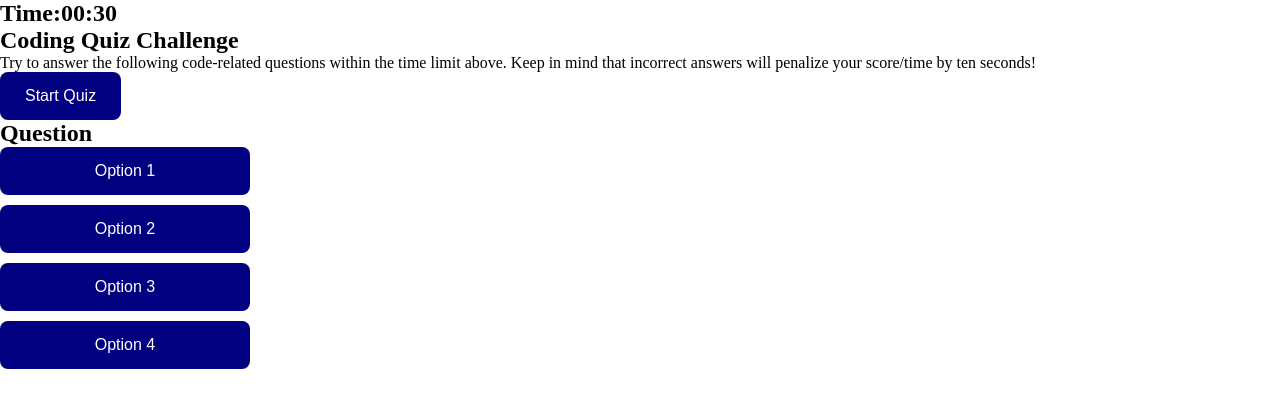
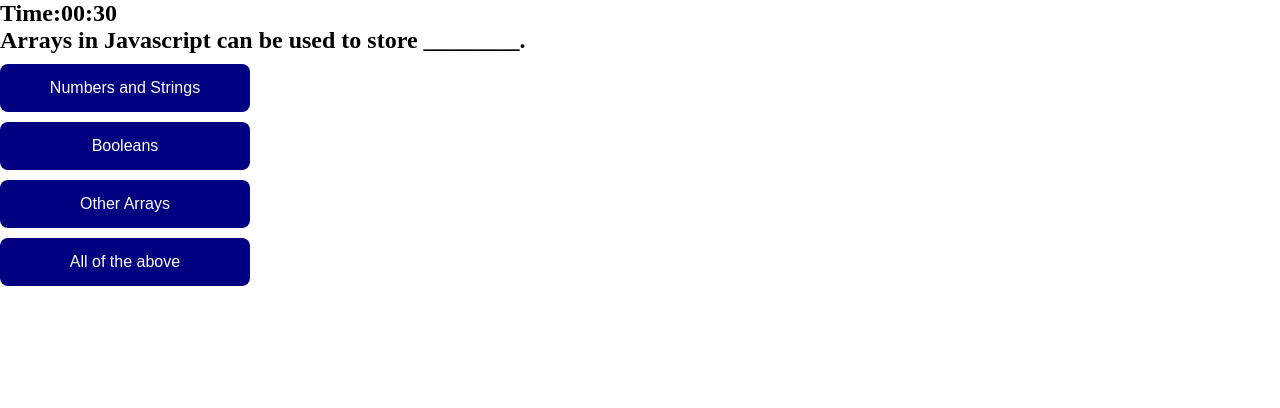
Before and after one commit to katochsenthal/code-quiz, a plain HTML site: page index.html in a window 1280 px wide. Both pictures are taken after a click on the button "Start Quiz". Drawn offline with Linux system fonts and the light colour scheme.

Commit message:
added start button function

```diff
--- a/assets/css/style.css
+++ b/assets/css/style.css
@@ -38,11 +38,12 @@
 
 /* styling questions */
 .question-container {
-  width: 800px;
-  max-width: 80%;
+  margin: auto;
+  display: block;
 }
-.question-1 {
-  text-align: center;
+
+.question-header {
+  padding-bottom: 10px;
 }
 
 .answerOptions {
--- a/assets/js/script.js
+++ b/assets/js/script.js
@@ -1,3 +1,25 @@
+var startScreen = document.getElementById("startScreen");
+var startButton = document.getElementById("startBtn");
+
+var questionContainer = document.getElementById("question-container");
+
+startButton.addEventListener("click", startGame);
+
+// start game function
+function startGame() {
+  // hiding the start screen
+  this.parentElement.style.display = "none";
+}
+
+// questions displayed
+function nextQuestion() {}
+
+// when a answer is choosen
+function selectAnswer() {}
+
+// save scores
+function saveScores() {}
+
 // Timer function
 function timer() {
   var seconds = 30;
--- a/index.html
+++ b/index.html
@@ -13,24 +13,26 @@
       <h2 class="timerDisplay">Time:<span>00:30</span></h2>
     </div>
     <!-- start screen -->
-    <div class="startScreen">
+    <div id="startScreen">
       <h2 class="quizTitle">Coding Quiz Challenge</h2>
       <p class="quizRules">
         Try to answer the following code-related questions within the time limit
         above. Keep in mind that incorrect answers will penalize your score/time
         by ten seconds!
       </p>
-      <button class="startBtn" type="submit">Start Quiz</button>
+      <button id="startBtn" type="submit">Start Quiz</button>
     </div>
 
     <!-- questions -->
-    <div class="question-container">
-      <h2>Question</h2>
+    <div id="question-container" class="hide">
+      <h2 class="question-header">
+        Arrays in Javascript can be used to store ________.
+      </h2>
       <div class="answerOptions">
-        <button class="btn">Option 1</button>
-        <button class="btn">Option 2</button>
-        <button class="btn">Option 3</button>
-        <button class="btn">Option 4</button>
+        <button class="btn">Numbers and Strings</button>
+        <button class="btn">Booleans</button>
+        <button class="btn">Other Arrays</button>
+        <button class="btn">All of the above</button>
       </div>
     </div>
     <script src="assets/js/script.js"></script>
```
